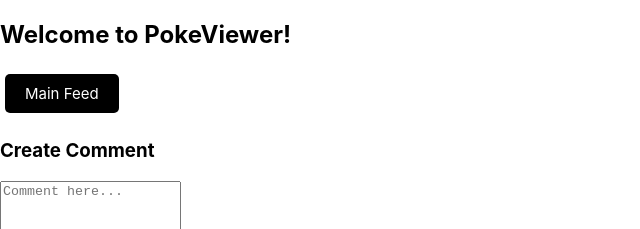
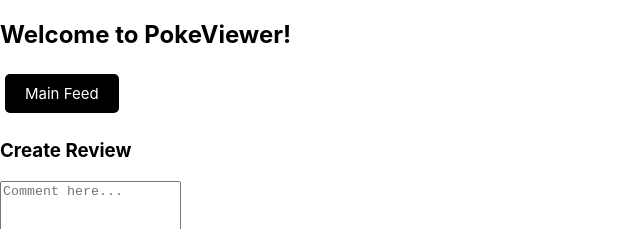
Before and after one commit to justinctollison/phase3frontend, a React (Create React App) app: page /pokemon/1 in a window 1280 px wide. Shown: the top 229 px of the page, without its empty margins (0-640 px from the left). Built offline with nearby package versions, Linux system fonts and the light colour scheme; no server answers.

Commit message:
Fixed some CRUD actions.

```diff
--- a/src/components/MainFeed.js
+++ b/src/components/MainFeed.js
@@ -13,7 +13,7 @@
               <p>{pokemon.location}</p>
               <p>{pokemon.move}</p>
             </article>
-            <Link className='btn' to={`/pokemon/${pokemon.id}`}></Link>
+            <Link className='btn' to={`/pokemon/${pokemon.id}`}>View</Link>
           </div>
         ))
       ) : (
--- a/src/components/NewReview.js
+++ b/src/components/NewReview.js
@@ -34,7 +34,7 @@
 
   return (
     <div >
-        <h3>Create Comment</h3>
+        <h3>Create Review</h3>
         <form onSubmit={handleSubmit} id={pokemon_id}>
                 <label htmlFor='text'></label>
                 <textarea
```
